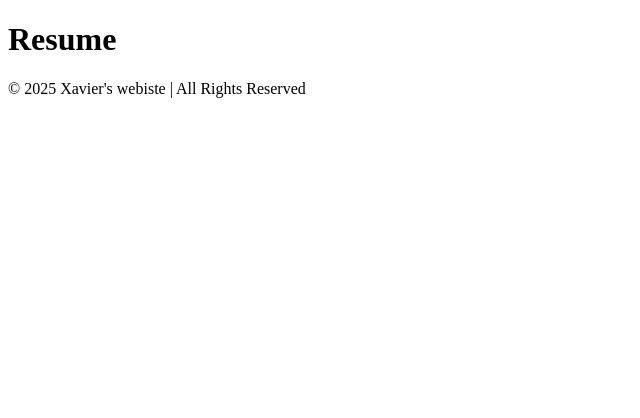
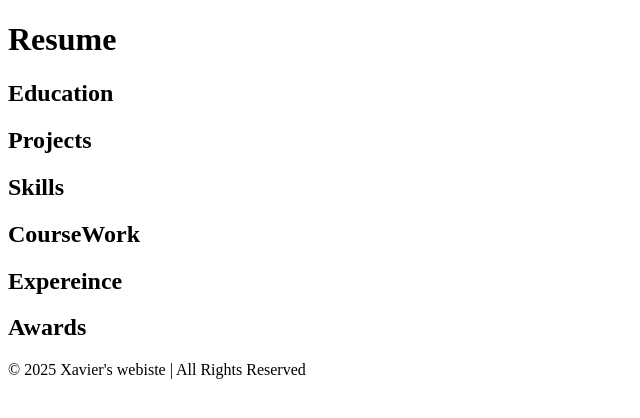
Before and after one commit to Xavier-Royer/Xavier-Royer.github.io, a plain HTML site: page resume.html in a window 1280 px wide. Shown: the whole page, without its empty margins (0-640 px from the left). Drawn offline with Linux system fonts and the light colour scheme.

Commit message:
feat: add sectiosn to resume.html

```diff
--- a/resume.html
+++ b/resume.html
@@ -13,11 +13,44 @@
             <h1 class = logo>
                 Resume
             </h1>
-            <section></section>
-            <section></section>
-            <section></section>
-            <section></section>
-            <section></section>
+            <div class = resume>
+                <section class = section>
+                    <h2 class = sectoin-title>
+                        Education
+                    </h2>
+                </section>
+
+                <section class = section>
+                    <h2 class = sectoin-title>
+                        Projects
+                    </h2>
+                </section>
+
+                <section class = section>
+                    <h2 class = sectoin-title>
+                        Skills
+                    </h2>
+                </section>
+
+                <section class = section>
+                    <h2 class = sectoin-title>
+                        CourseWork
+                    </h2>
+                </section>
+
+                <section class = section>
+                    <h2 class = sectoin-title>
+                        Expereince
+                    </h2>
+                </section>
+
+                <section class = section>
+                    <h2 class = sectoin-title>
+                        Awards
+                    </h2>
+                </section>
+
+            </div>
         </main>
         <footer class = footer>
             © 2025 Xavier's webiste | All Rights Reserved
```
